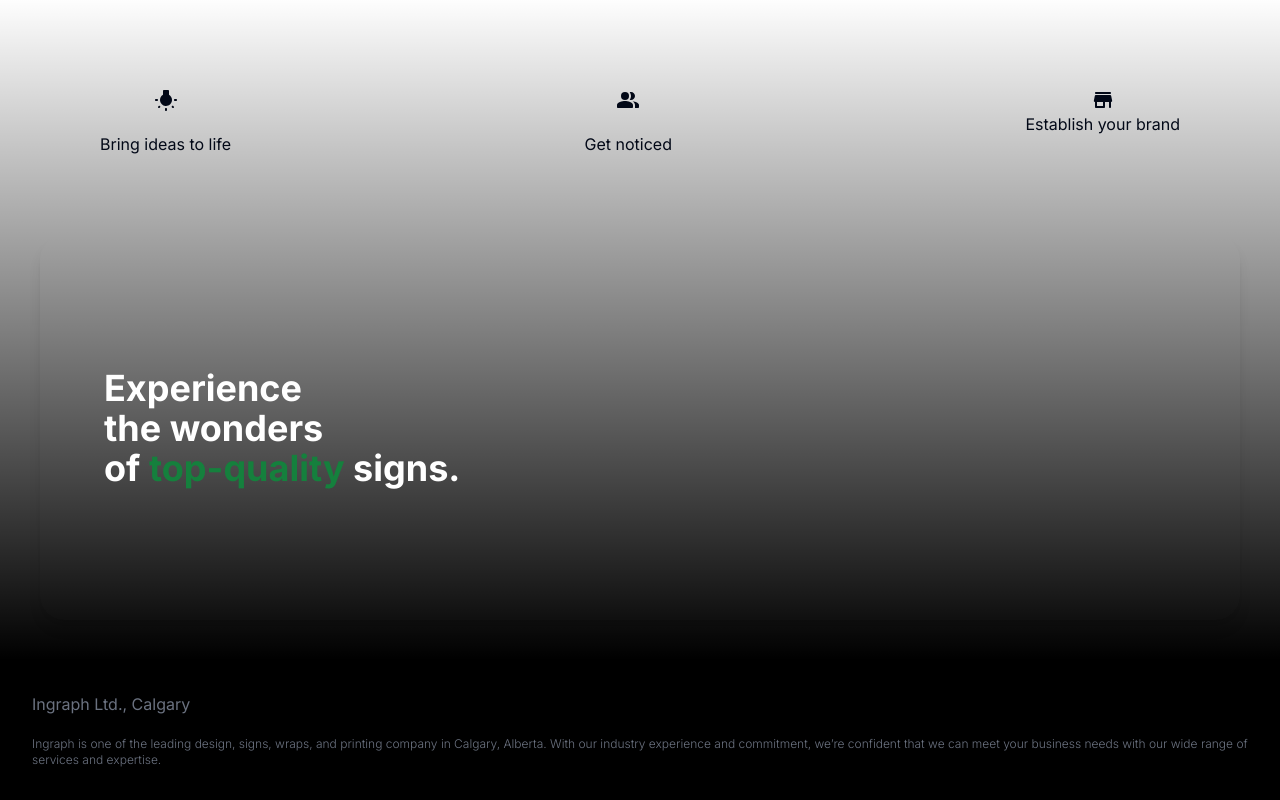
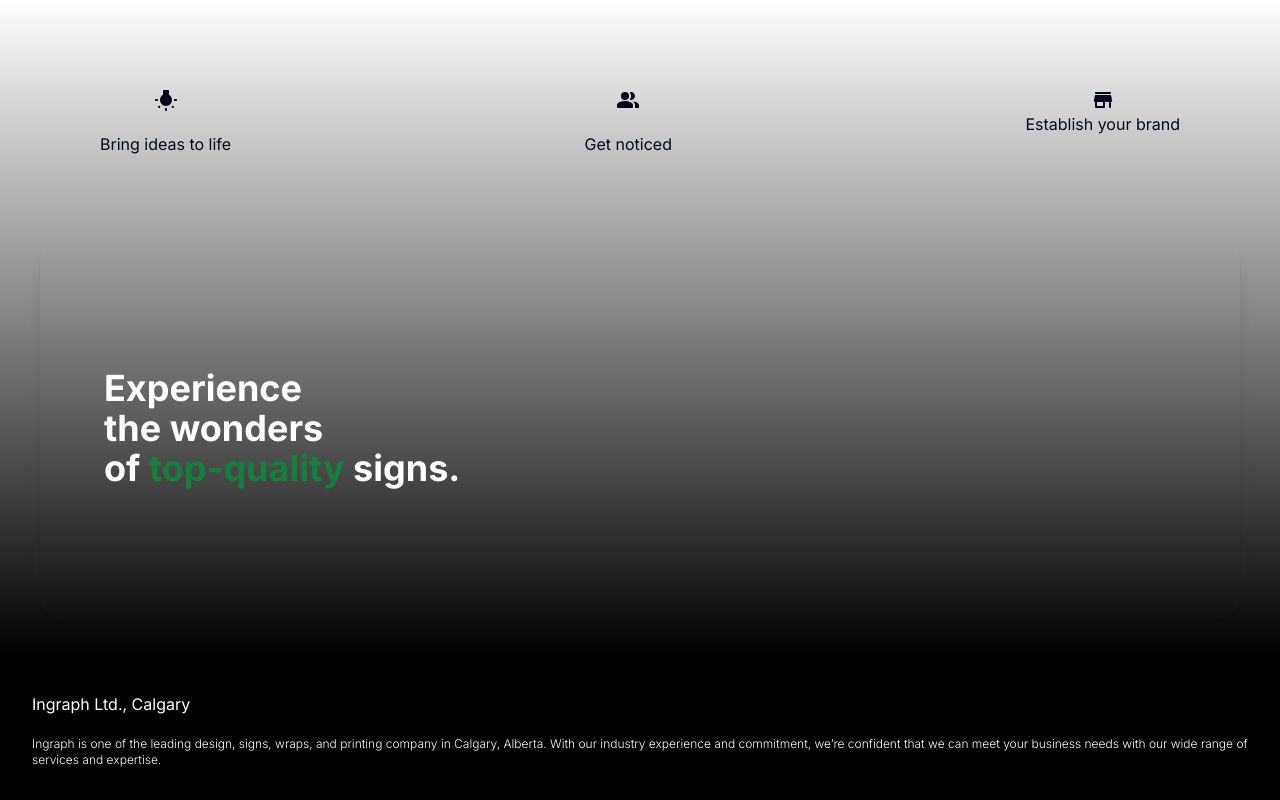
Before and after one commit to giemolines/CPSY301_Phase_3, a Next.js app in the folder phase_3/: page / in a window 1280 px wide. Shown: the part 1470-2270 px from the top of the page. Built offline with nearby package versions, Linux system fonts and the light colour scheme.

Commit message:
update footer.js

```diff
--- a/phase_3/src/app/components/footer.js
+++ b/phase_3/src/app/components/footer.js
@@ -1,7 +1,7 @@
 export default function PageFooter() {
 
     return(
-        <main className="bg-black text-left text-gray-500">
+        <main className="bg-black text-left text-white">
             <div className="p-8">
                 <h2 className="mb-5">Ingraph Ltd., Calgary</h2>
                 <p className="text-xs font-light"> Ingraph is one of the leading design, signs, wraps, and printing company in Calgary, Alberta. With our industry experience and commitment, we’re confident that we can meet your business needs with our wide range of services and expertise.</p>
```
